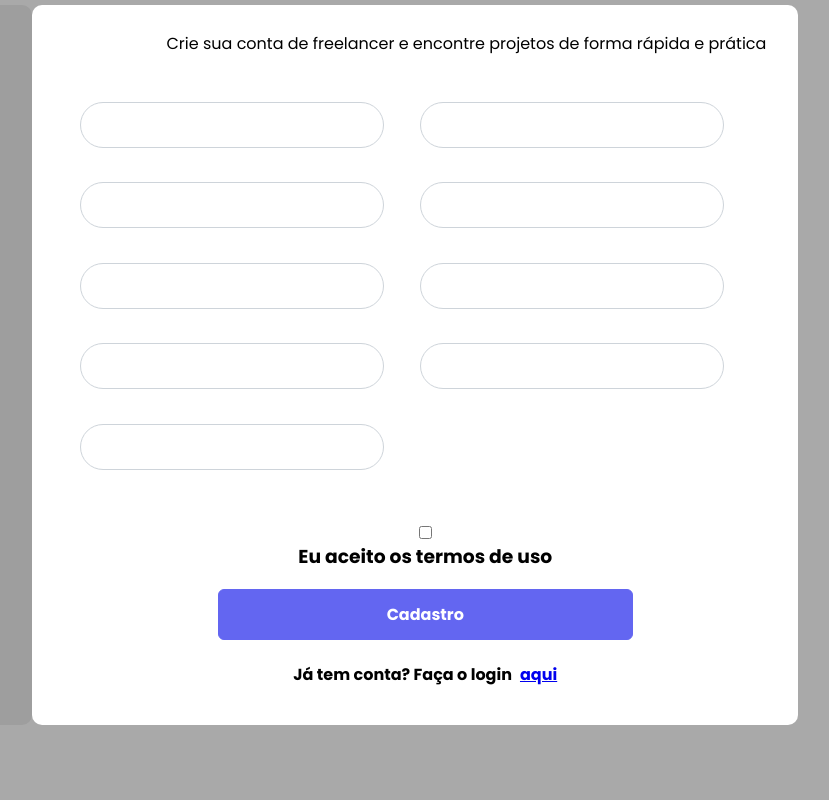
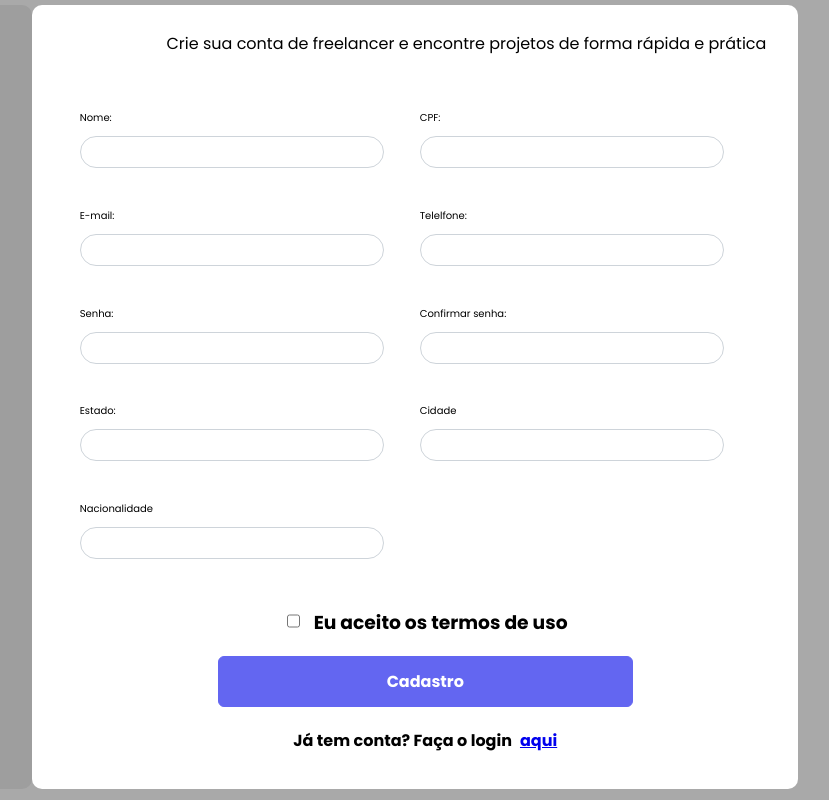
Before and after one commit to dianaaugusta/react-findr, a React (Create React App) app: page /cadastro in a window 1280 px wide. Shown: the whole page, without its empty margins (414-1243 px from the left). Built offline with nearby package versions, Linux system fonts and the light colour scheme; grey boxes are pictures that could not be loaded.

Commit message:
sla joao

```diff
--- a/src/pages/cadastro.jsx
+++ b/src/pages/cadastro.jsx
@@ -4,9 +4,9 @@ import FindrInput from "../components/findr-input";
 import FindrButton from '../components/findr-button';
 import { Link } from 'react-router-dom'
 import "../styles/findr-cadastro-style.css"
-import  {axios} from 'axios';
+import { axios } from 'axios';
 
-function postUser(){
+function postUser() {
 
 };
 
@@ -23,20 +23,47 @@ function Cadastro() {
                     </div>
 
                     <div className="container-inputs">
-                        <FindrInput/>
-                        <FindrInput/>
-                        <FindrInput/>
-                        <FindrInput/>
-                        <FindrInput/>
-                        <FindrInput/>
-                        <FindrInput/>
-                        <FindrInput/>
-                        <FindrInput/>
-                            <br />
+                        <div class="individual-input-cadastro">
+                            <p>Nome:</p>
+                            <FindrInput id=""/>
+                        </div>
+                        <div class="individual-input-cadastro">
+                            <p>CPF:</p>
+                            <FindrInput id="" />
+                        </div>
+                        <div class="individual-input-cadastro">
+                            <p>E-mail:</p>
+                            <FindrInput id="" />
+                        </div>
+                        <div class="individual-input-cadastro">
+                            <p>Telelfone:</p>
+                            <FindrInput id="" />
+                        </div>
+                        <div class="individual-input-cadastro">
+                            <p>Senha:</p>
+                            <FindrInput id="" />
+                        </div>
+                        <div class="individual-input-cadastro">
+                            <p>Confirmar senha:</p>
+                            <FindrInput id="" />
+                        </div>
+                        <div class="individual-input-cadastro">
+                            <p>Estado:</p>
+                            <FindrInput id="" />
+                        </div>
+                        <div class="individual-input-cadastro">
+                            <p>Cidade</p>
+                            <FindrInput id="" />
+                        </div>
+                        <div class="individual-input-cadastro">
+                            <p>Nacionalidade</p>
+                            <FindrInput id="" />
+                        </div>
+                        <br />
                         <div className="text-acceptance">
-                            <h3 className='i-acceptance'> <input type="checkbox" /> Eu aceito os termos de uso</h3>
-                                <FindrButton component={Link} to="localhost:8080/freelancer" onClick={() => postUser()} label="Cadastro"/>
-                                <h4 className='login-here'>Já tem conta? Faça o login <a href="#">aqui</a> </h4>
+                            <h3 className='i-acceptance'> <input type="checkbox" id="checkbox-accept" /> Eu aceito os termos de uso</h3>
+                            <FindrButton component={Link} to="localhost:8080/freelancer" onClick={() => postUser()} label="Cadastro" />
+                            <h4 className='login-here'>Já tem conta? Faça o login <a href="#">aqui</a> </h4>
                         </div>
                     </div>
                 </div>
--- a/src/styles/findr-cadastro-style.css
+++ b/src/styles/findr-cadastro-style.css
@@ -8,7 +8,7 @@
     display: flex;
     margin-left: 5%;
     width: 90%;
-    height: 90vh;
+    height: 98vh;
     border-radius: 10px;
 }
 
@@ -34,6 +34,7 @@
 
 .container-inputs input{
     width: 19em;
+    height: 2em;
 }
 
 .text-input{
@@ -44,6 +45,9 @@
     position: absolute;
 }
 
+.individual-input-cadastro p{
+    font-size: 10px;
+}
 
 .text-acceptance{
     display: flex;
@@ -67,3 +71,14 @@
 .login-here a{
     margin-left: 0.5em;
 }
+
+#checkbox-accept{
+    width: 1em;
+    height: 1em;
+    margin-top: 0.5em;
+    margin-right: 1em;
+}
+
+.i-acceptance{
+    display: inline-flex;
+}
```
